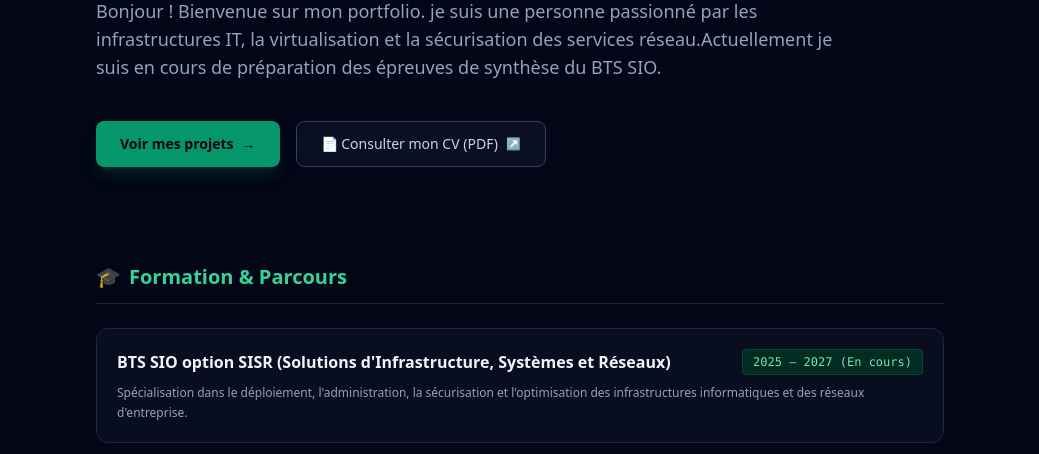
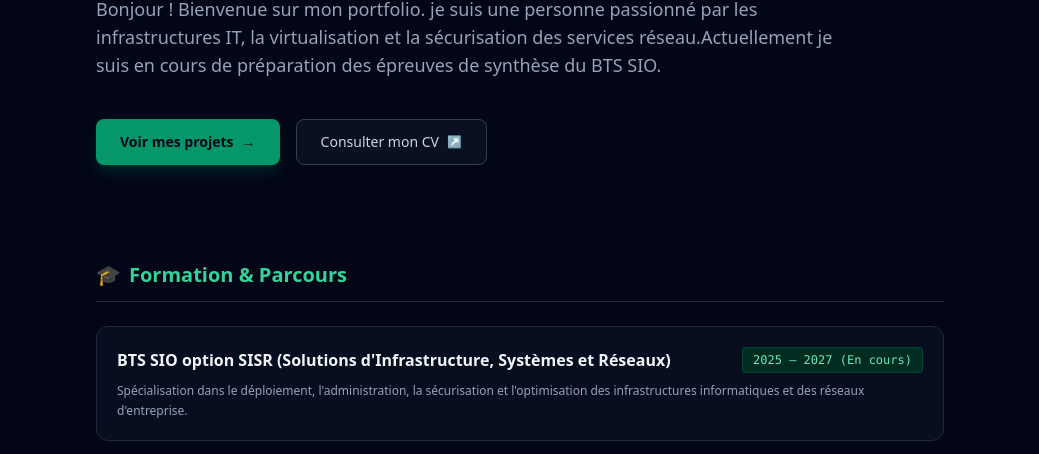
Before and after one commit to userg-Y/Portfolio-BTS-SIO-Guillaume, a plain HTML site: page index.html in a window 1280 px wide. Shown: the part 343-797 px from the top of the page, without its empty margins (120-1159 px from the left). Drawn offline with nearby package versions, Linux system fonts and the light colour scheme.

Commit message:
Intégration CV et portfolio propre

```diff
--- a/index.html
+++ b/index.html
@@ -1,4 +1,4 @@
-<!DOCTYPE html>
+
 <html lang="fr" class="scroll-smooth dark">
 <head>
     <meta charset="UTF-8">
@@ -69,9 +69,9 @@
                     <span>→</span>
                 </a>
 
-                <a href="assets/CV_Prenom_Nom.pdf" target="_blank" rel="noopener noreferrer" class="border border-slate-300 dark:border-slate-700 bg-white dark:bg-slate-900/60 text-slate-700 dark:text-slate-300 hover:border-emerald-500 dark:hover:border-emerald-500 px-6 py-3 rounded-lg text-sm font-medium transition-all duration-300 transform hover:-translate-y-0.5 shadow-sm flex items-center gap-2 group">
-                    <span>📄 Consulter mon CV (PDF)</span>
-                    <span class="text-xs text-slate-400 group-hover:text-emerald-500 transition">↗</span>
+                <a href="assets/CV-BTS-SIO-SISR.pdf" target="_blank" rel="noopener noreferrer" class="border border-slate-300 dark:border-slate-700 bg-white dark:bg-slate-900/60 text-slate-700 dark:text-slate-300 hover:border-emerald-500 dark:hover:border-emerald-500 px-6 py-3 rounded-lg text-sm font-medium transition-all duration-300 transform hover:-translate-y-0.5 shadow-sm flex items-center gap-2 group">
+                    <span>Consulter mon CV</span>
+                    <span class="text-xs text-slate-400 group-hover:text-emerald-500 transition">&nearr;</span>
                 </a>
             </div>
         </section>
@@ -301,7 +301,7 @@
             </div>
             <div class="bg-white dark:bg-slate-900/50 p-6 rounded-xl border border-slate-200 dark:border-slate-800 space-y-3 font-mono text-sm text-slate-700 dark:text-slate-300">
                 <p><span class="text-emerald-600 dark:text-emerald-400 font-bold">Email :</span> <a href="mailto:votre.email@domaine.com" class="hover:underline">guillaumehorta689@gmail.com</a></p>
-                <p><span class="text-emerald-600 dark:text-emerald-400 font-bold">GitHub :</span> <a href="https://github.com" target="_blank" rel="noopener noreferrer" class="hover:underline">github.com/votre-compte</a></p>
+                <p><span class="text-emerald-600 dark:text-emerald-400 font-bold">GitHub :</span> <a href="https://github.com" target="_blank" rel="noopener noreferrer" class="hover:underline">github.comgit init
             </div>
         </section>
 
```
Also changed, not shown: 1 other file.
